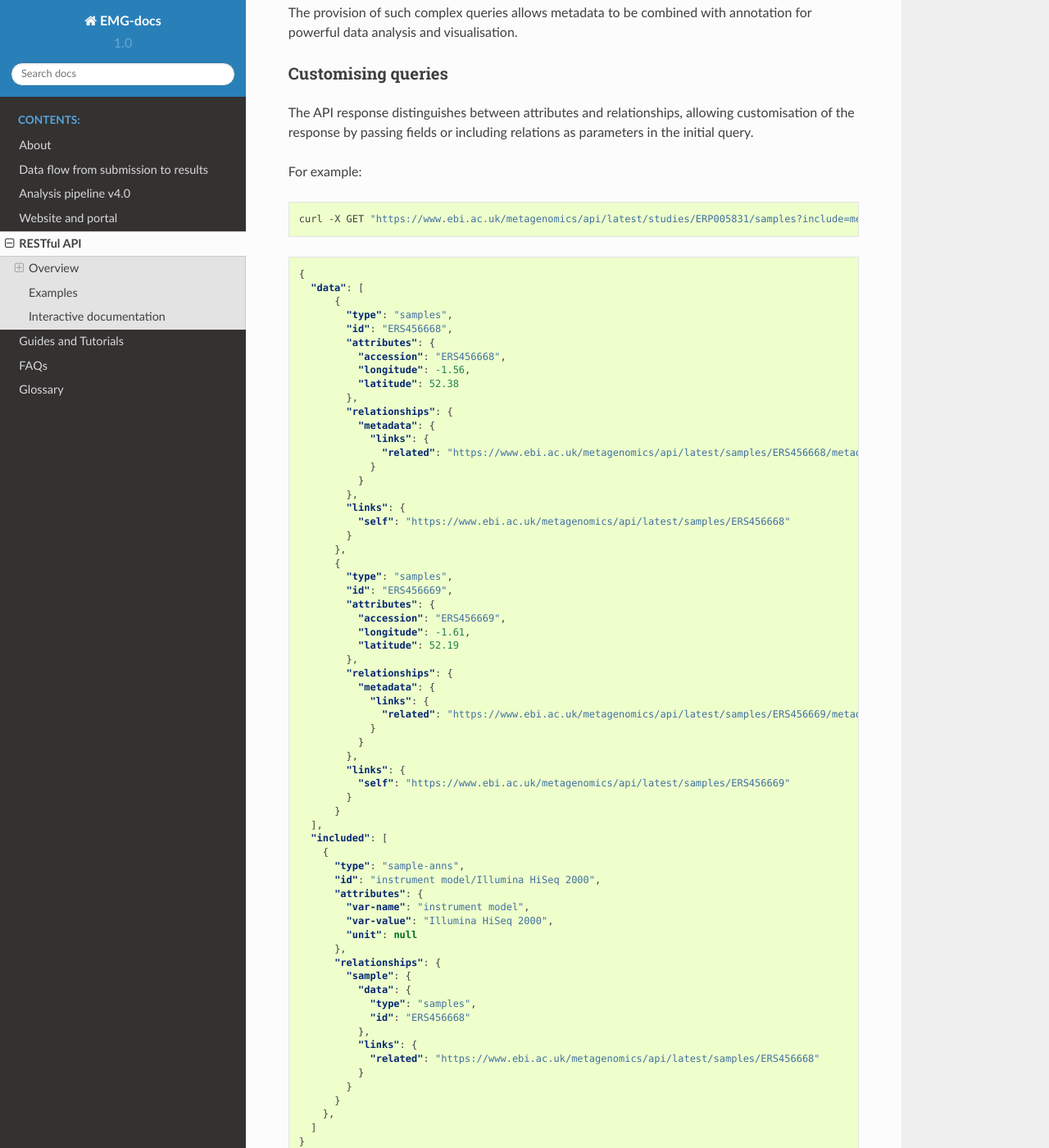
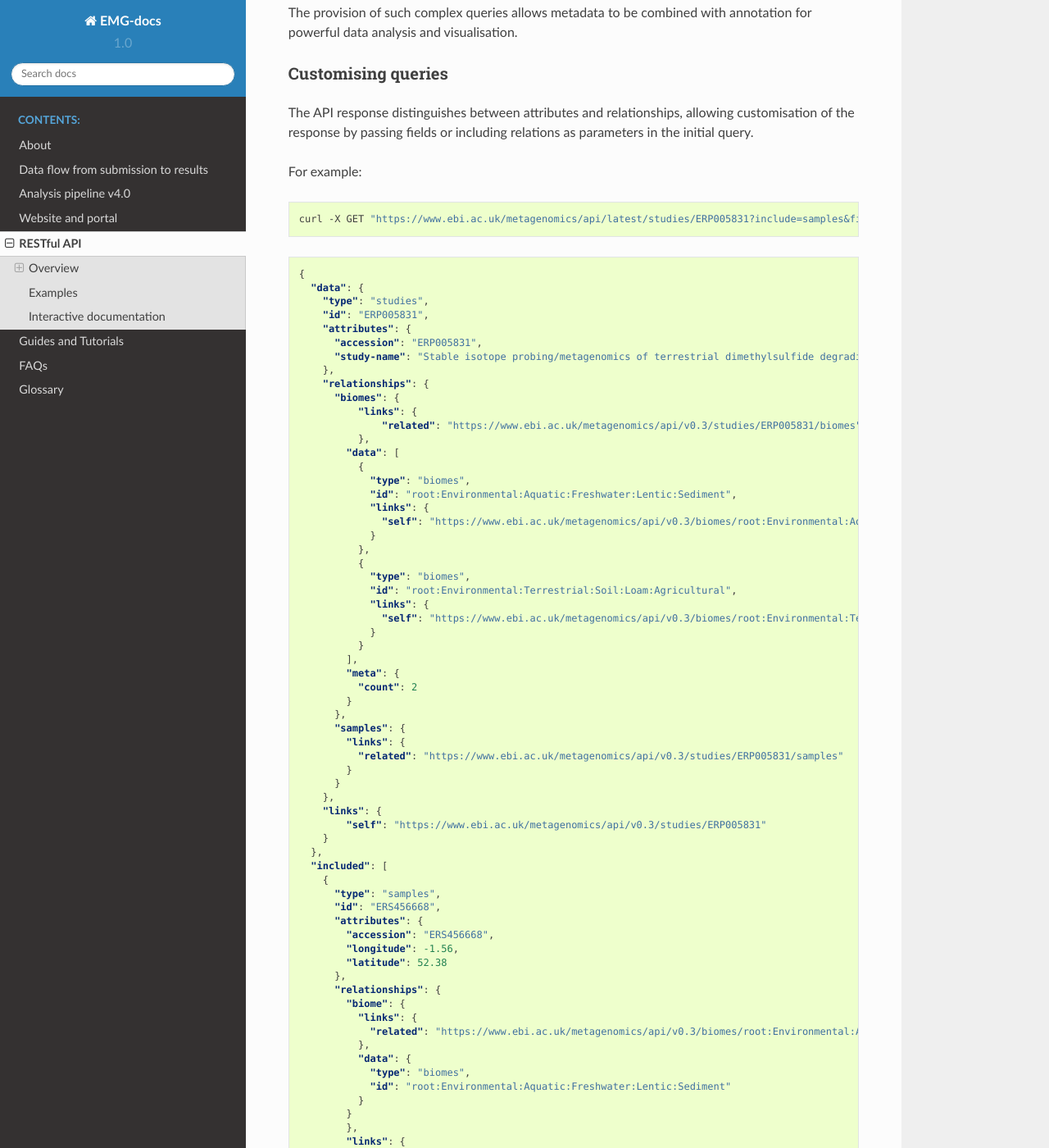
Before and after one commit to EBI-Metagenomics/EMG-docs, a Sphinx documentation site: the page built from docs/api.rst, in a window 1280 px wide and 1400 px high, scrolled down 3416 px. Shown: the whole window at 82% size. Built offline with Sphinx 7.4.7 and the Read the Docs theme 2.0.0, drawn with Linux system fonts in a browser that asks for light colours; some of the changed text lies outside the part shown.

Commit message:
update examples

```diff
--- a/docs/api.rst
+++ b/docs/api.rst
@@ -214,7 +214,7 @@ relations as parameters in the initial query.
 
 For example::
 
-    curl -X GET "https://www.ebi.ac.uk/metagenomics/api/latest/studies/ERP005831/samples?include=metadata&fields[samples]=accession,longitude,latitude,metadata"
+    curl -X GET "https://www.ebi.ac.uk/metagenomics/api/latest/studies/ERP005831?include=samples&fields[studies]=accession,study_name,biomes,samples&fields[samples]=accession,longitude,latitude,biome"
 
 
 .. highlight:: json
@@ -222,24 +222,70 @@ For example::
 ::
 
   {
-    "data": [
-        {
-          "type": "samples",
-          "id": "ERS456668",
-          "attributes": {
-            "accession": "ERS456668",
-            "longitude": -1.56,
-            "latitude": 52.38
-          },
-          "relationships": {
-            "metadata": {
+    "data": {
+      "type": "studies",
+      "id": "ERP005831",
+      "attributes": {
+        "accession": "ERP005831",
+        "study-name": "Stable isotope probing/metagenomics of terrestrial dimethylsulfide degrading microorganisms"
+      },
+      "relationships": {
+        "biomes": {
+            "links": {
+                "related": "https://www.ebi.ac.uk/metagenomics/api/v0.3/studies/ERP005831/biomes"
+            },
+          "data": [
+            {
+              "type": "biomes",
+              "id": "root:Environmental:Aquatic:Freshwater:Lentic:Sediment",
               "links": {
-                "related": "https://www.ebi.ac.uk/metagenomics/api/latest/samples/ERS456668/metadata"
+                "self": "https://www.ebi.ac.uk/metagenomics/api/v0.3/biomes/root:Environmental:Aquatic:Freshwater:Lentic:Sediment"
+              }
+            },
+            {
+              "type": "biomes",
+              "id": "root:Environmental:Terrestrial:Soil:Loam:Agricultural",
+              "links": {
+                "self": "https://www.ebi.ac.uk/metagenomics/api/v0.3/biomes/root:Environmental:Terrestrial:Soil:Loam:Agricultural"
               }
             }
+          ],
+          "meta": {
+            "count": 2
+          }
+        },
+        "samples": {
+          "links": {
+            "related": "https://www.ebi.ac.uk/metagenomics/api/v0.3/studies/ERP005831/samples"
+          }
+        }
+      },
+      "links": {
+          "self": "https://www.ebi.ac.uk/metagenomics/api/v0.3/studies/ERP005831"
+      }
+    },
+    "included": [
+      {
+        "type": "samples",
+        "id": "ERS456668",
+        "attributes": {
+          "accession": "ERS456668",
+          "longitude": -1.56,
+          "latitude": 52.38
+        },
+        "relationships": {
+          "biome": {
+            "links": {
+              "related": "https://www.ebi.ac.uk/metagenomics/api/v0.3/biomes/root:Environmental:Aquatic:Freshwater:Lentic:Sediment"
+            },
+            "data": {
+              "type": "biomes",
+              "id": "root:Environmental:Aquatic:Freshwater:Lentic:Sediment"
+            }
+          }
           },
           "links": {
-            "self": "https://www.ebi.ac.uk/metagenomics/api/latest/samples/ERS456668"
+            "self": "https://www.ebi.ac.uk/metagenomics/api/v0.3/samples/ERS456668"
           }
         },
         {
@@ -251,38 +297,20 @@ For example::
             "latitude": 52.19
           },
           "relationships": {
-            "metadata": {
+            "biome": {
               "links": {
-                "related": "https://www.ebi.ac.uk/metagenomics/api/latest/samples/ERS456669/metadata"
+                "related": "https://www.ebi.ac.uk/metagenomics/api/v0.3/biomes/root:Environmental:Terrestrial:Soil:Loam:Agricultural"
+              },
+              "data": {
+                "type": "biomes",
+                "id": "root:Environmental:Terrestrial:Soil:Loam:Agricultural"
               }
             }
           },
           "links": {
-            "self": "https://www.ebi.ac.uk/metagenomics/api/latest/samples/ERS456669"
+            "self": "https://www.ebi.ac.uk/metagenomics/api/v0.3/samples/ERS456669"
           }
         }
-    ],
-    "included": [
-      {
-        "type": "sample-anns",
-        "id": "instrument model/Illumina HiSeq 2000",
-        "attributes": {
-          "var-name": "instrument model",
-          "var-value": "Illumina HiSeq 2000",
-          "unit": null
-        },
-        "relationships": {
-          "sample": {
-            "data": {
-              "type": "samples",
-              "id": "ERS456668"
-            },
-            "links": {
-              "related": "https://www.ebi.ac.uk/metagenomics/api/latest/samples/ERS456668"
-            }
-          }
-        }
-      },
     ]
   }
 
```
Also changed, not shown: other parts of docs/api.rst (+4 -3 lines).
